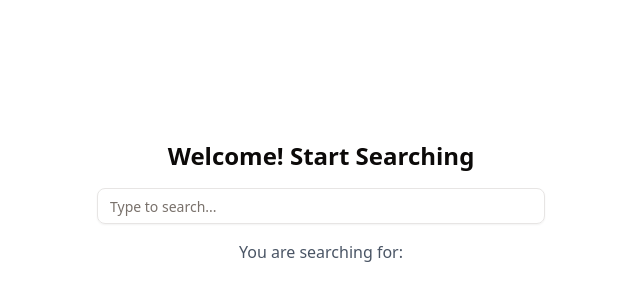
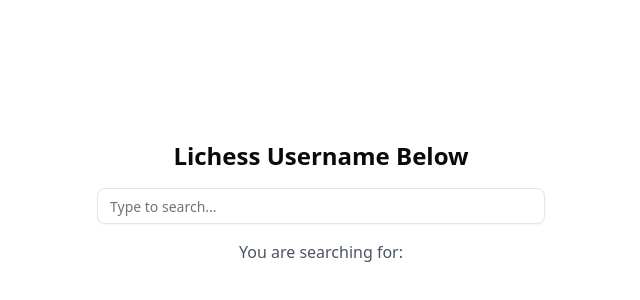
Before and after one commit to kidalonious/chessare-frontend, a Next.js app: page / in a window 1280 px wide. Shown: the part 198-498 px from the top of the page, without its empty margins (319-959 px from the left). Built offline with nearby package versions, Linux system fonts and the light colour scheme.

Commit message:
changed some of the basic wording and styling on the landing page

```diff
--- a/src/app/page.tsx
+++ b/src/app/page.tsx
@@ -12,7 +12,7 @@
 
   return (
     <div className="min-h-screen flex flex-col items-center justify-center p-4">
-      <h1 className="text-2xl font-bold mb-4">Welcome! Start Searching</h1>
+      <h3 className="text-2xl font-bold mb-4">Lichess Username Below</h3>
       <Input
         type="text"
         placeholder="Type to search..."
```
